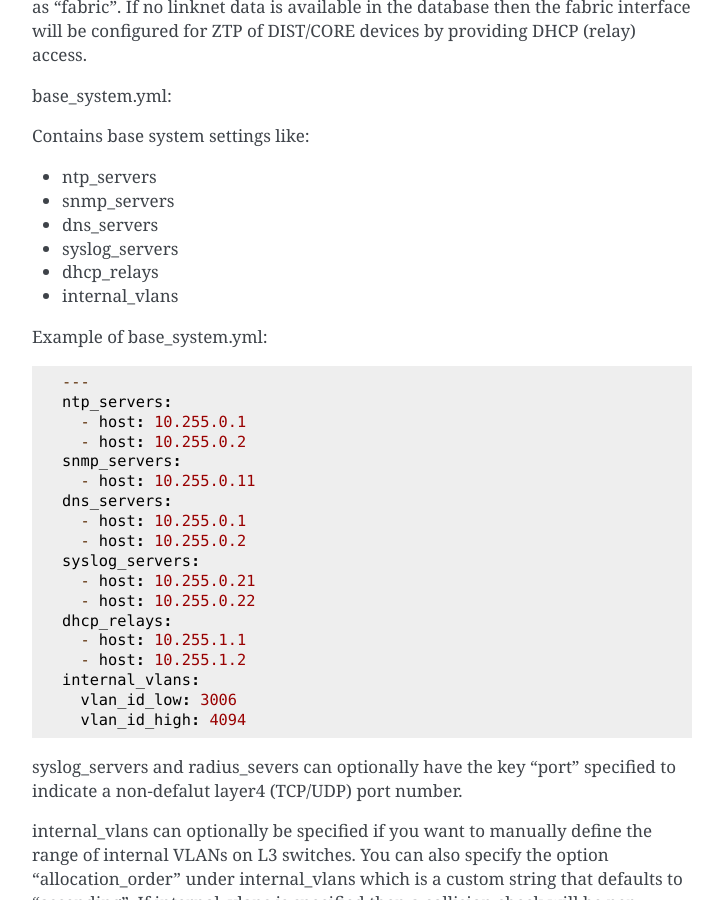
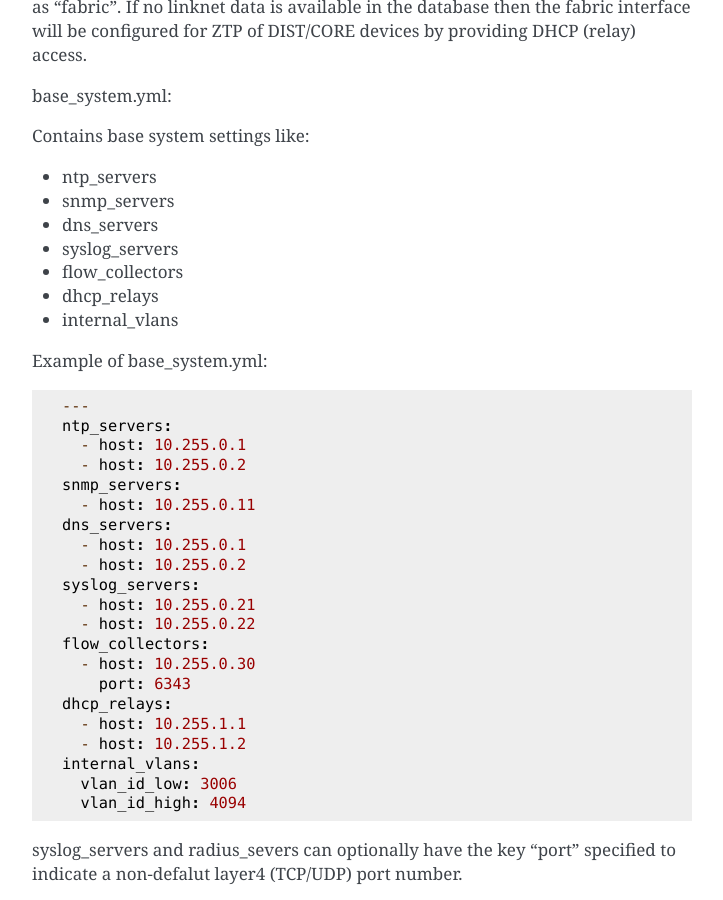
Before and after one commit to SUNET/cnaas-nms, a Sphinx documentation site: the page built from docs/reporef/index.rst, in a window 1280 px wide and 900 px high, scrolled down 6037 px. Shown: the whole window, without its empty margins (388-1111 px from the left). Built offline with Sphinx 7.4.7, drawn with Linux system fonts in a browser that asks for light colours.

Commit message:
Add new setting flow_collectors

```diff
--- a/docs/reporef/index.rst
+++ b/docs/reporef/index.rst
@@ -295,6 +295,7 @@ Contains base system settings like:
 - snmp_servers
 - dns_servers
 - syslog_servers
+- flow_collectors
 - dhcp_relays
 - internal_vlans
 
@@ -314,6 +315,9 @@ Example of base_system.yml:
    syslog_servers:
      - host: 10.255.0.21
      - host: 10.255.0.22
+   flow_collectors:
+     - host: 10.255.0.30
+       port: 6343
    dhcp_relays:
      - host: 10.255.1.1
      - host: 10.255.1.2
```
Also changed, not shown: 1 other file.
